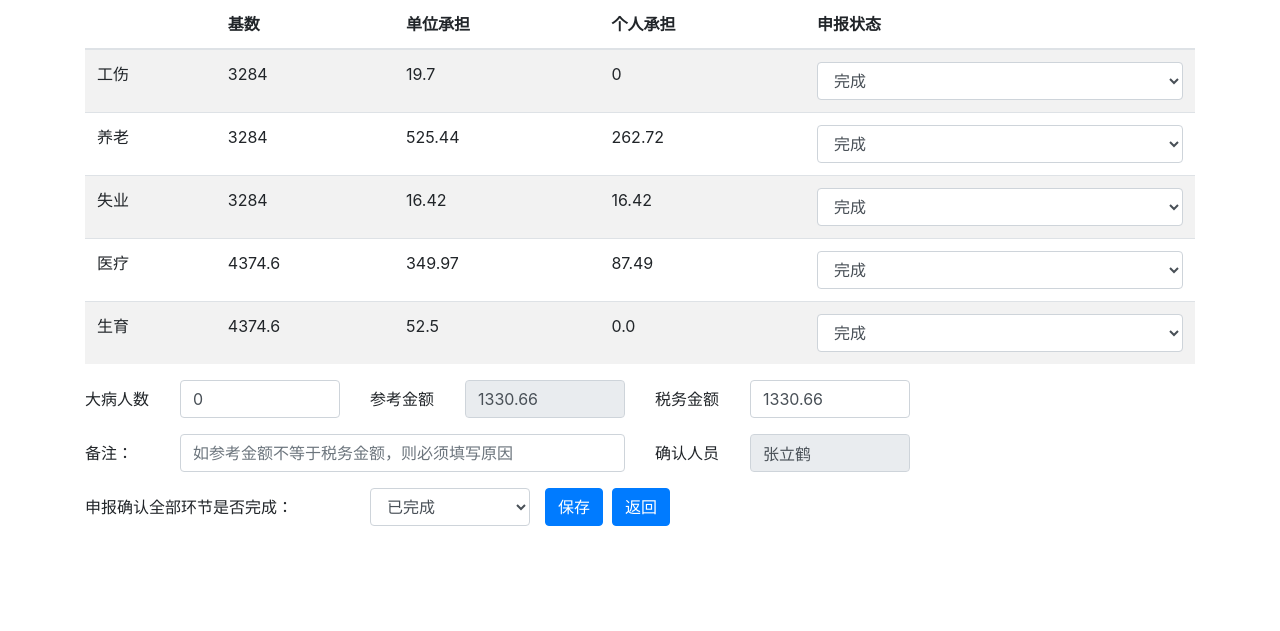
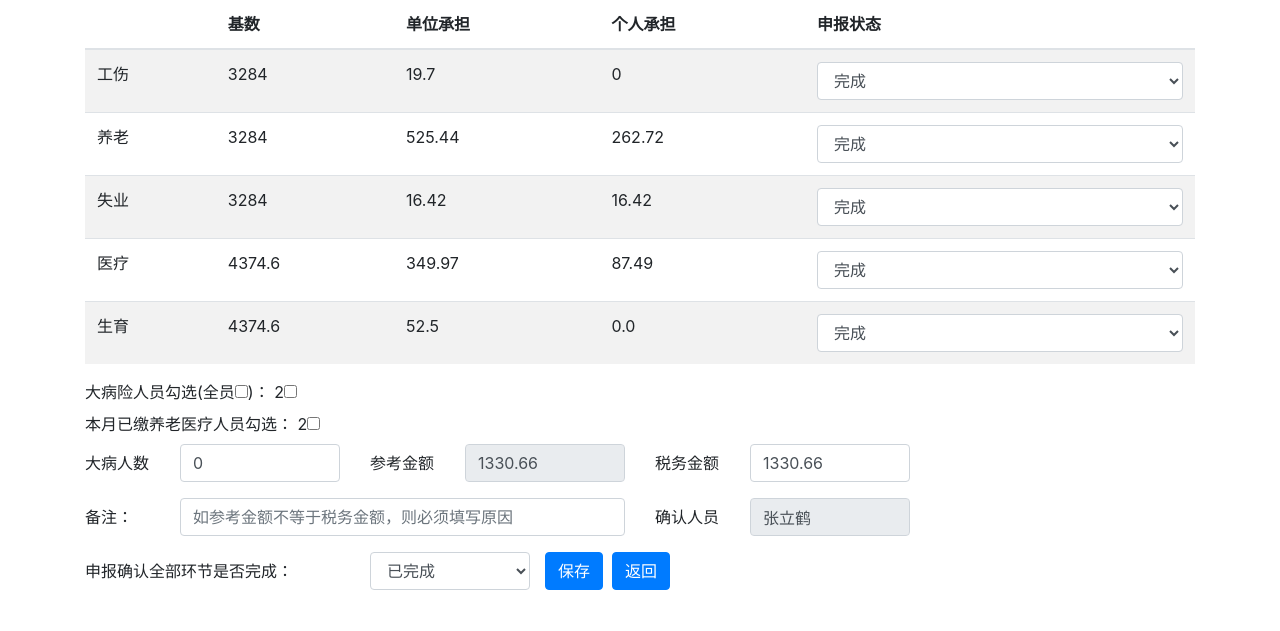
Before and after one commit to Linzijian/flaskbigbrother, a Flask app: a page that uses templates/report_check.html in a window 1280 px wide. Shown: the part 169-800 px from the top of the page. Run offline with Flask 2, Linux system fonts and the light colour scheme; some libraries are stand-ins or nearby versions.

Commit message:
report_check_ing

```diff
--- a/main.py
+++ b/main.py
@@ -551,7 +551,9 @@ def report_check(name, readonly, cur_month):
                            report_data=report_data,
                            company=Companys.query.filter_by(name=name).all(),
                            dic_company=insurance_calculator_company(name, cur_month),
-                           readonly=readonly)
+                           readonly=readonly,
+                           cur_add_members=Members.query.filter_by(company_name=name, begin_month=cur_month, is_valid='是').all(),
+                           endowment_medical_members=Members.query.filter_by(company_name=name, begin_month=cur_month, is_valid='是', endowment="报", medical="报").all())
 
 
 @app.route('/pay_check/<name>/<readonly>/<cur_month>', methods=['GET', 'POST'])
--- a/templates/login_new.html
+++ b/templates/login_new.html
@@ -80,8 +80,8 @@
             <div class="header">Hello BigBrother</div>
             <div class="form-wrapper">
                 <form name="myform" action="{{ url_for('login') }}" method = "post">
-                <input type="text" name="name" placeholder="用户名" class="input-item">
-                <input type="password" name="password" placeholder="密码" class="input-item">
+                <input required="required" type="text" name="name" placeholder="用户名" class="input-item">
+                <input required="required" type="password" name="password" placeholder="密码" class="input-item">
 {#                <div class="btn">登录</div>#}
                 <button type="submit" class="btn">登录</button>
                 </form>
--- a/templates/report_check.html
+++ b/templates/report_check.html
@@ -165,6 +165,22 @@ function validateForm(){
         </tbody>
     </table>
 
+        <div>
+            <label for="name">大病险人员勾选(全员<input type="checkbox" name="ill_all">)：</label>
+            {% for member in cur_add_members %}
+            <label class="checkbox-inline">
+                {{ member.name }}<input type="checkbox" name="ill_members" value="24">&nbsp;&nbsp;&nbsp;
+            </label>
+            {% endfor %}
+        </div>
+        <div>
+            <label for="name">本月已缴养老医疗人员勾选：</label>
+            {% for member in endowment_medical_members %}
+            <label class="checkbox-inline">
+                {{ member.name }}<input type="checkbox" name="em_members" value="">&nbsp;&nbsp;&nbsp;
+            </label>
+            {% endfor %}
+        </div>
         <div class="form-group row">
             <label for="inputPassword" class="col-1 col-form-label">大病人数</label>
             <div class="col-2">
```
Also changed, not shown: bigbrother.db.
